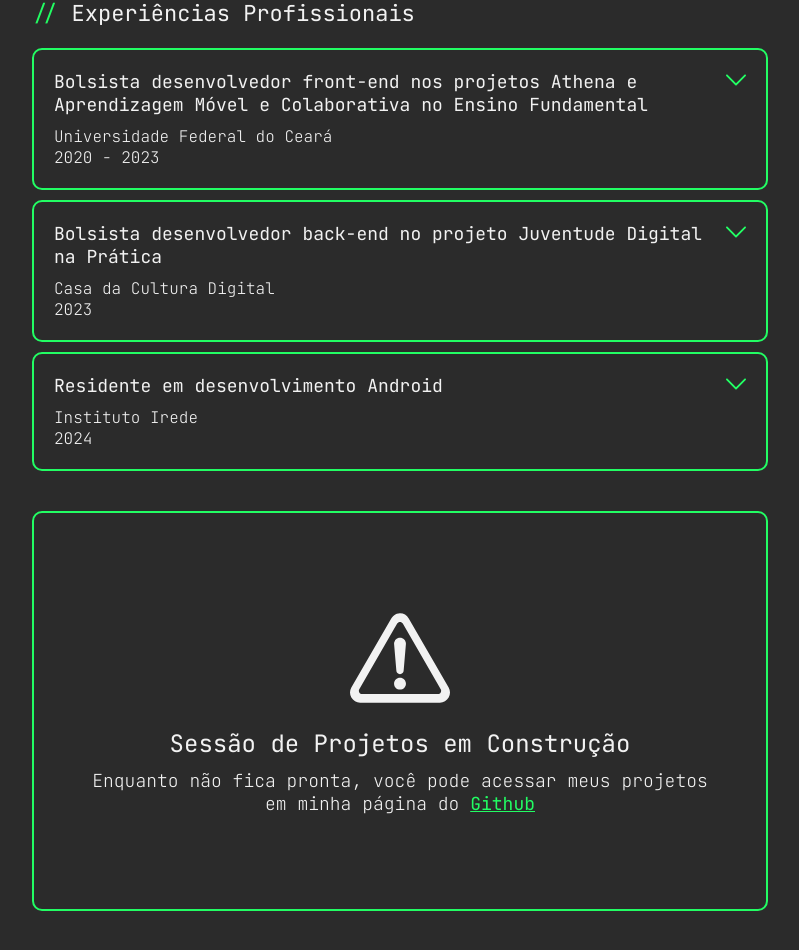
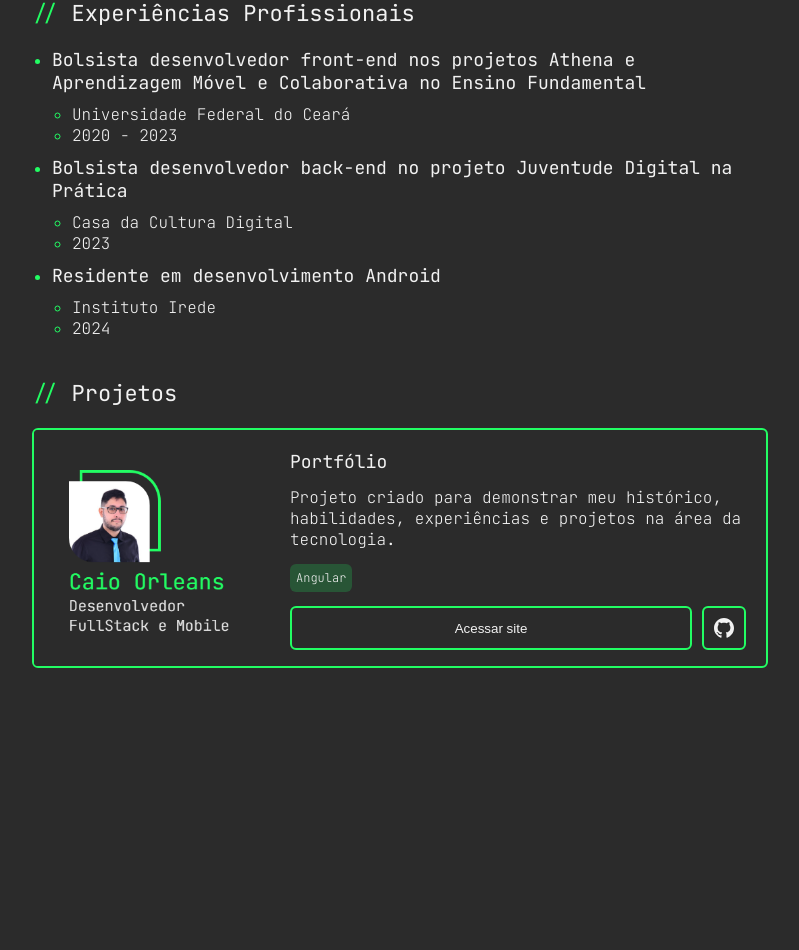
Before and after one commit to caioorleans/portfolio, an Angular app: page / in a window 1280 px wide. Shown: the part 1096-2046 px from the top of the page, without its empty margins (368-1167 px from the left). After the commit the page ends 1884 px from the top, so only its background shows below. Built offline with nearby package versions, Linux system fonts and the light colour scheme.

Commit message:
Experiences Section

```diff
--- a/src/app/components/content/content.component.css
+++ b/src/app/components/content/content.component.css
@@ -38,16 +38,16 @@ li {
     font-weight: 100;
 }
 
+hr {
+    margin: 2rem 0;
+}
+
 .dont-show-in-mobile {
     display: none;
 }
 
 .section {
     scroll-margin-top: 6rem;
-}
-
-#experiences-item {
-    margin-left: 0;
 }
 
 @media(min-width: 480px){
--- a/src/app/components/content/content.component.html
+++ b/src/app/components/content/content.component.html
@@ -30,7 +30,7 @@
 </app-section>
 
 <app-section id="experiences" class="section" [title]="info.experiences.title">
-    <ul id = "experiences-item">
+    <ul>
         <app-experience-item
             *ngFor="let item of info.experiences.content"
             [experienceItem]="item">
@@ -38,4 +38,11 @@
     </ul>
 </app-section>
 
-<app-projects id="projects" class="section"></app-projects>
+<app-section id="projects" class="section" [title]="info.projects.title">
+    <ul style="margin-left: 0; list-style: none;">
+        <li *ngFor="let item of info.projects.content">
+            <app-project-item [item]="item"></app-project-item>
+            <hr *ngIf="item !== info.projects.content[info.projects.content.length - 1]">
+        </li>
+    </ul>
+</app-section>
--- a/src/app/components/content/content.component.ts
+++ b/src/app/components/content/content.component.ts
@@ -7,6 +7,7 @@ import { ExperienceItemComponent } from "../experience-item/experience-item.comp
 import { DomSanitizer, SafeHtml } from '@angular/platform-browser';
 import { ProjectsComponent } from '../projects/projects.component';
 import { TechnologyItemComponent } from "../technology-item/technology-item.component";
+import { ProjectItemComponent } from "../project-item/project-item.component";
 
 @Component({
   selector: 'app-content',
@@ -18,7 +19,8 @@ import { TechnologyItemComponent } from "../technology-item/technology-item.comp
     QualificationItemComponent,
     ExperienceItemComponent,
     ProjectsComponent,
-    TechnologyItemComponent
+    TechnologyItemComponent,
+    ProjectItemComponent
 ],
   templateUrl: './content.component.html',
   styleUrl: './content.component.css'
@@ -172,6 +174,21 @@ export class ContentComponent {
           period: "2024"
         }
       ]
+    },
+    projects: {
+      title:"Projetos",
+      content: [
+        {
+          title:"Portfólio",
+          description: "Projeto criado para demonstrar meu histórico, habilidades, experiências e projetos na área da tecnologia.",
+          image: "portfolio.png",
+          technologies: ["Angular"],
+          links: {
+            site:"https://caioorleans.github.io/portfolio",
+            repository:"https://github.com/caioorleans/portfolio"
+          }
+        },
+      ]
     }
   }
 }
--- a/src/app/components/experience-item/experience-item.component.css
+++ b/src/app/components/experience-item/experience-item.component.css
@@ -1,27 +1,3 @@
-#container-title {
-    display: flex;
-    justify-content: space-between;
-    align-items: start;
-    cursor: pointer;
-}
-
-.item {
-    border: 2px solid var(--primary-color);
-    border-radius: 1rem;
-    padding: 2rem;
-    list-style: none;
-    overflow-y: hidden;
-}
-
-.icon {
-    width: 2rem;
-}
-
-ul {
-    margin-left: 0;
-    list-style: none;
-}
-
 h4 {
     margin-bottom: 1rem;
 }
--- a/src/app/components/experience-item/experience-item.component.html
+++ b/src/app/components/experience-item/experience-item.component.html
@@ -1,28 +1,7 @@
-<li class="item">
-    <div>
-        <div id="container-title" (click)="invertState()">
-            <h4>{{experienceItem?.position}}</h4>
-            @if (isOpen) {
-                <img class="icon" src="assets/icons/up-arrow.svg" alt="">
-            }
-            @else {
-                <img class="icon" src="assets/icons/down-arrow.svg" alt="">
-            }
-        </div>
-
-        <ul>
-            <li class="item-detail">{{experienceItem?.company}}</li>
-            <li class="item-detail period"
-                [class]="isOpen? 'add-margin' : ''">
-                {{experienceItem?.period}}
-            </li>
-            <li class="item-detail description"
-                [class]="isOpen? 'show-description' : ''">
-                <p *ngFor="let item of experienceItem?.description"
-                    [style.margin-top]="isOpen ? '1rem' : '0rem'">
-                    {{item}}
-                </p>
-            </li>
-        </ul>
-    </div>
+<li>
+    <h4 class="animatable">{{experienceItem?.position}}</h4>
+    <ul>
+        <li class="item-detail animatable">{{experienceItem?.company}}</li>
+        <li class="item-detail period add-margin animatable">{{experienceItem?.period}}</li>
+    </ul>
 </li>
--- /dev/null
+++ b/src/app/components/project-item/project-item.component.css
@@ -0,0 +1,123 @@
+li{
+    list-style: none;
+}
+
+.project-image{
+    width: 100%;
+    aspect-ratio: 1/1;
+    object-fit: cover;
+    margin-bottom: 1rem;
+}
+
+button {
+    background-color: transparent;
+    padding: 1rem;
+    border: 2px solid var(--primary-color);
+    color: var(--secondary-color);
+    transition: background-color ease 0.5s;
+}
+
+button:hover p{
+    font-weight: bold;
+}
+
+button:hover{
+    cursor: pointer;
+    background-color: var(--primary-color);
+    font-weight: bold;
+    color: var(--background-color);
+}
+
+.accs-rep-btn{
+    display: flex;
+    align-items: center;
+    justify-content: center;
+}
+
+.accs-site-btn{
+    width: 100%;
+}
+
+.tech-container{
+    display: flex;
+    flex-wrap: wrap;
+}
+
+.tech-container p{
+    padding: 0.6rem;
+    font-size: 1.2rem;
+    margin-right: 1rem;
+    background-color: color-mix(in srgb, var(--primary-color) 20%, transparent);
+}
+
+.buttons-container{
+    width: 100%;
+    display:flex
+}
+
+.accs-rep-btn img {
+    width: 2rem;
+}
+
+p {
+    font-weight: 100;
+}
+
+.mb-1 {
+    margin-bottom: 1rem;
+}
+
+.mb-2 {
+    margin-bottom: 2rem;
+}
+
+.ml-1 {
+    margin-left: 1rem;
+}
+
+.mr-1 {
+    margin-right: 1rem;
+}
+
+.max-width {
+    width: 100%;
+}
+
+.border-radius{
+    border-radius: 0.6rem;
+}
+
+@media(min-width: 1200px){
+    .project-container{
+        width: 100%;
+        height: 24rem;
+        margin-bottom: 0;
+        display: flex;
+        flex-direction: row;
+        border: 2px solid var(--primary-color);
+        overflow: hidden;
+    }
+
+    .project-image{
+        width: 24rem;
+        height: 100%;
+        margin-bottom: 0;
+    }
+
+    .information-container{
+        padding: 2rem;
+        width: 100%;
+        height: 24rem;
+        display: flex;
+        flex-direction: column;
+        justify-content: space-between;
+    }
+
+    .mb-1 {
+        margin:0;
+    }
+
+    .mb-2 {
+        margin: 0;
+    }
+}
--- /dev/null
+++ b/src/app/components/project-item/project-item.component.html
@@ -0,0 +1,21 @@
+<div class="project-container border-radius">
+    <img [src]="'assets/images/' + item?.image" alt="" class="animatable project-image">
+    <div class="information-container">
+        <h4 class="animatable mb-1">{{item?.title}}</h4>
+        <p class="animatable mb-1">{{item?.description}}</p>
+        <div class="tech-container mb-2">
+            <p *ngFor="let tech of item?.technologies" class="animatable border-radius">{{tech}}</p>
+        </div>
+        <div class="buttons-container">
+            <button *ngIf="item?.links?.site" (click)="openSite(item?.links?.site)" class="animatable accs-site-btn mr-1 border-radius">
+                Acessar site
+            </button>
+            <button class="animatable accs-rep-btn border-radius" (click)="openSite(item?.links?.repository)"
+                [class]="!item?.links?.site ? 'max-width':''">
+                <img src="assets/icons/github-icon.svg" alt="">
+                <p *ngIf="!item?.links?.site" class="ml-1">Acessar repositório</p>
+            </button>
+        </div>
+
+    </div>
+</div>
--- /dev/null
+++ b/src/app/components/project-item/project-item.component.ts
@@ -0,0 +1,18 @@
+import { CommonModule } from '@angular/common';
+import { Component, Input, OnInit } from '@angular/core';
+
+@Component({
+  selector: 'app-project-item',
+  standalone: true,
+  imports: [CommonModule],
+  templateUrl: './project-item.component.html',
+  styleUrls: ['../qualification-item/qualification-item.component.css','./project-item.component.css']
+})
+export class ProjectItemComponent{
+  @Input()
+  item:{title:string, description:string, image:string, technologies:string[], links: {site?:string, repository:string}} | undefined
+
+  openSite(url?:string){
+    window.open(url, '_blank');
+  }
+}
```
Also changed, not shown: src/assets/images/portfolio.png (added).
